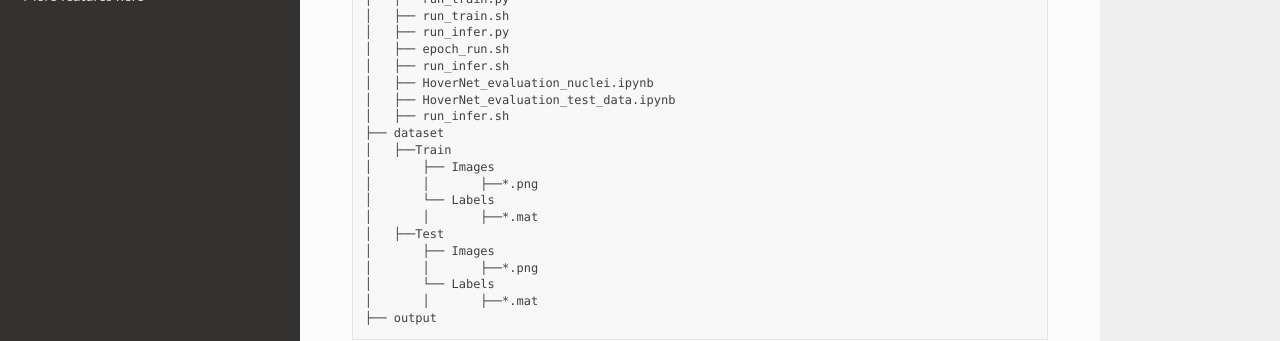
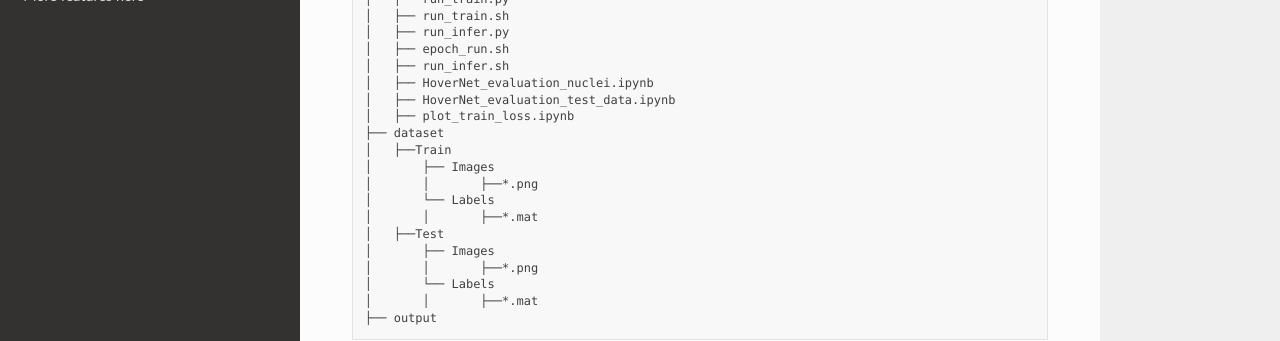
Before and after one commit to SalmaKazemiRashed/Cell_Microscopy_project, a Sphinx documentation site: the page built from doc/Train_HoVerNet.md, in a window 1280 px wide and 900 px high, scrolled down 694 px. Shown: the part 335-676 px from the top of the window. Built offline with Sphinx 7.4.7 and the Read the Docs theme 3.1.0, drawn with Linux system fonts in a browser that asks for light colours; some of the changed text lies outside the part shown.

Commit message:
update HoverNet files

```diff
--- a/doc/Train_HoVerNet.md
+++ b/doc/Train_HoVerNet.md
@@ -29,7 +29,7 @@
 │   ├── run_infer.sh
 │   ├── HoverNet_evaluation_nuclei.ipynb
 │   ├── HoverNet_evaluation_test_data.ipynb
-│   ├── run_infer.sh
+│   ├── plot_train_loss.ipynb
 ├── dataset
 │   ├──Train
 │       ├── Images
```
Also changed, not shown: other parts of doc/Train_HoVerNet.md (+3 -0 lines).
